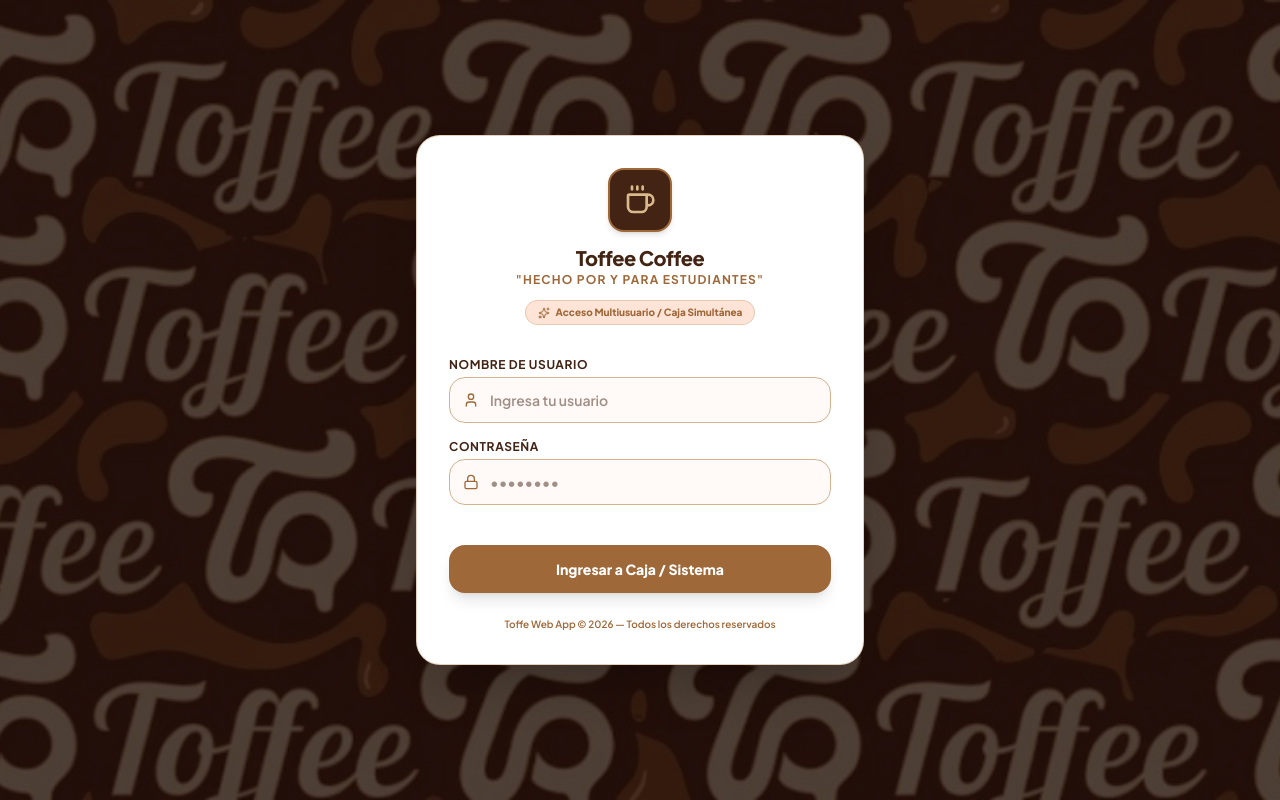
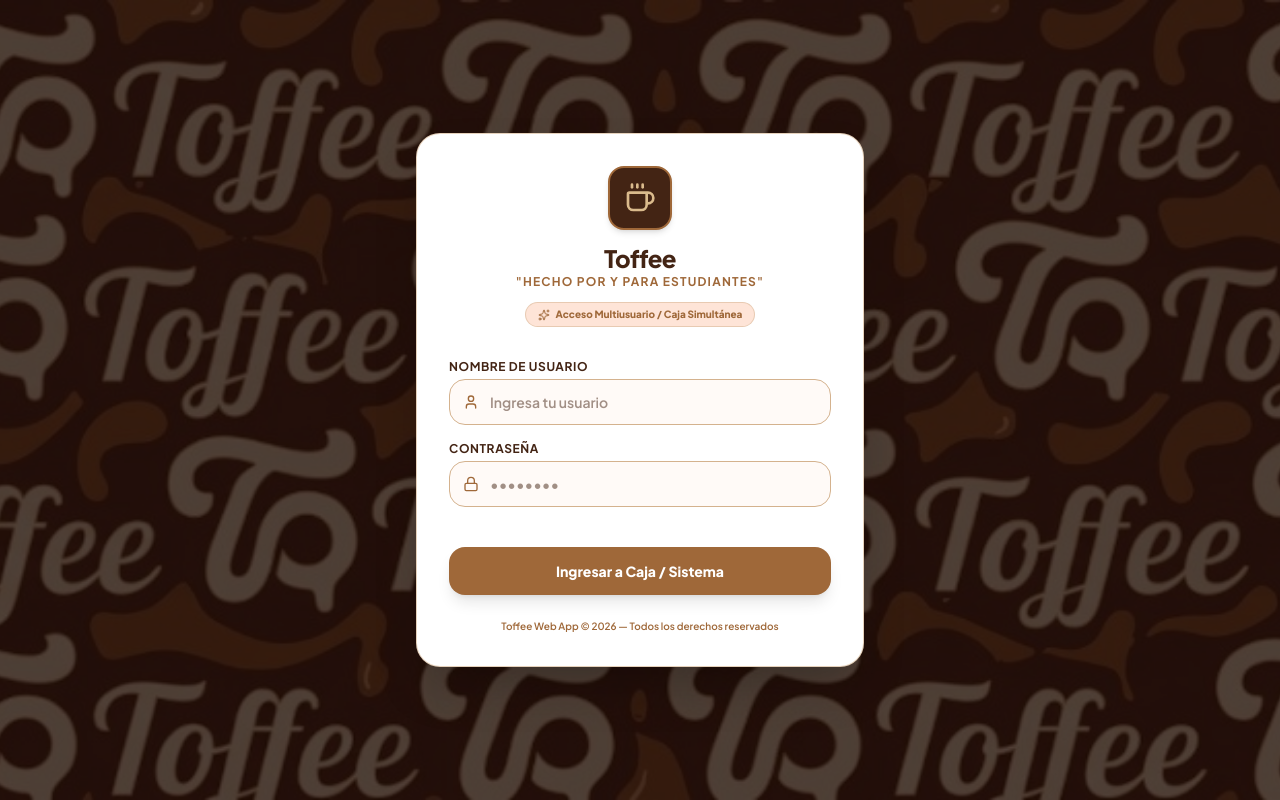
Before and after one commit to nosedimetuXD/Enchiladitos, a React (Vite) app in the folder Cafeteriaweb/: page /login in a window 1280 px wide. Built offline with nearby package versions, Linux system fonts and the light colour scheme; no server answers; a web font is replaced by a local one.

Commit message:
fix: actualizar nombre de aplicacion web y PWA exclusivamente a Toffee en manifest index y toda la interfaz

```diff
--- a/Cafeteriaweb/index.html
+++ b/Cafeteriaweb/index.html
@@ -10,11 +10,11 @@
   <meta name="mobile-web-app-capable" content="yes" />
   <meta name="apple-mobile-web-app-status-bar-style" content="black-translucent" />
   <meta name="description"
-    content="Toffee Coffee — &quot;Hecho por y para estudiantes&quot;. Sistema de gestión, POS, comandas y contabilidad." />
+    content="Toffee — &quot;Hecho por y para estudiantes&quot;. Sistema de gestión, POS, comandas y contabilidad." />
   <link rel="preconnect" href="https://fonts.googleapis.com">
   <link rel="preconnect" href="https://fonts.gstatic.com" crossorigin>
   <link href="https://fonts.googleapis.com/css2?family=Playfair+Display:ital,wght@0,600;0,700;1,600&family=Plus+Jakarta+Sans:ital,wght@0,400;0,500;0,600;0,700;0,800;1,400&display=swap" rel="stylesheet">
-  <title>Toffee Coffee</title>
+  <title>Toffee</title>
 </head>
 
 <body>
--- a/Cafeteriaweb/src/components/Layout.jsx
+++ b/Cafeteriaweb/src/components/Layout.jsx
@@ -186,13 +186,13 @@ export default function Layout() {
               >
                 <img
                   src="/icon-192.png"
-                  alt="Toffe Logo"
+                  alt="Toffee Logo"
                   className="w-10 h-10 rounded-2xl object-cover border border-[#9F6839] shadow-xs group-hover:scale-105 transition-transform shrink-0"
                 />
                 {!isCollapsed && (
                   <div className="flex flex-col min-w-0 text-left">
                     <span className="font-bold text-lg text-[#432414] dark:text-[#FEE4D7] tracking-tight leading-tight">
-                      Toffe Coffee
+                      Toffee
                     </span>
                     <span className="text-[9px] font-bold tracking-wider text-[#9F6839] dark:text-[#DABA8C] uppercase leading-tight">
                       "HECHO POR Y PARA ESTUDIANTES"
--- a/Cafeteriaweb/src/pages/Login.jsx
+++ b/Cafeteriaweb/src/pages/Login.jsx
@@ -42,8 +42,8 @@ export default function Login() {
           <div className="inline-flex items-center justify-center w-16 h-16 rounded-2xl bg-[#432414] dark:bg-[#34180D] border-2 border-[#9F6839] text-[#DABA8C] shadow-md mb-4">
             <Coffee className="w-8 h-8 text-[#DABA8C]" />
           </div>
-            <span className="font-extrabold text-[#432414] dark:text-[#FEE4D7] text-xl tracking-tight leading-none block">
-              Toffee Coffee
+            <span className="font-extrabold text-[#432414] dark:text-[#FEE4D7] text-2xl tracking-tight leading-none block">
+              Toffee
             </span>
           <p className="text-xs font-bold text-[#9F6839] dark:text-[#DABA8C] uppercase tracking-widest mt-1">
             "Hecho por y para estudiantes"
@@ -110,7 +110,7 @@ export default function Login() {
         </form>
 
         <p className="text-center text-[10px] font-semibold text-[#9F6839] dark:text-[#DABA8C]/70 mt-6">
-          Toffe Web App &copy; {new Date().getFullYear()} — Todos los derechos reservados
+          Toffee Web App &copy; {new Date().getFullYear()} — Todos los derechos reservados
         </p>
       </div>
     </div>
--- a/Cafeteriaweb/src/pages/Products.jsx
+++ b/Cafeteriaweb/src/pages/Products.jsx
@@ -152,7 +152,7 @@ export default function Products() {
       <div className="flex flex-col sm:flex-row sm:items-center justify-between gap-4">
         <div>
           <h2 className="text-2xl font-extrabold text-[#432414] dark:text-[#FEE4D7] tracking-tight">
-            Catálogo de Productos & Menú Toffee Coffee
+            Catálogo de Productos & Menú Toffee
           </h2>
           <p className="text-xs font-semibold text-[#9F6839] dark:text-[#DABA8C] mt-0.5">
             Configuración de precios, recetas, fotos e insumos consumidos por venta
--- a/Cafeteriaweb/src/pages/Profile.jsx
+++ b/Cafeteriaweb/src/pages/Profile.jsx
@@ -162,7 +162,7 @@ export default function Profile() {
           Mi Perfil & Estadísticas Personales
         </h2>
         <p className="text-xs font-semibold text-[#9F6839] dark:text-[#DABA8C] mt-0.5">
-          Información de cuenta Toffee Coffee, credenciales y resumen de rendimiento en caja
+          Información de cuenta Toffee, credenciales y resumen de rendimiento en caja
         </p>
       </div>
 
--- a/Cafeteriaweb/src/pages/Sales.jsx
+++ b/Cafeteriaweb/src/pages/Sales.jsx
@@ -878,7 +878,7 @@ export default function Sales() {
             <div id="printable-receipt" className="p-6 bg-white border border-gray-200 rounded-2xl text-center space-y-3 font-mono text-xs text-gray-800">
               <div className="flex flex-col items-center justify-center border-b border-[#D4B28E]/60 pb-3 text-center">
                 <img src="/icon-192.png" alt="Toffee Logo" className="w-12 h-12 rounded-2xl border border-[#9F6839] mb-1 object-cover" />
-                <h2 className="text-base font-black text-[#432414] uppercase tracking-wider">Toffee Coffee</h2>
+                <h2 className="text-base font-black text-[#432414] uppercase tracking-wider">Toffee</h2>
                 <p className="text-[10px] text-[#9F6839] font-extrabold uppercase tracking-widest">"Hecho por y para estudiantes"</p>
               </div>
               <p className="text-[10px] text-gray-500 mt-1">Comprobante de Venta</p>
--- a/Cafeteriaweb/src/pages/SalesHistory.jsx
+++ b/Cafeteriaweb/src/pages/SalesHistory.jsx
@@ -187,7 +187,7 @@ export default function SalesHistory() {
             <div id="printable-receipt" className="p-6 bg-white border border-gray-200 rounded-2xl text-center space-y-3 font-mono text-xs text-gray-800">
               <div className="flex flex-col items-center justify-center border-b border-[#D4B28E]/60 pb-3 text-center">
                 <img src="/icon-192.png" alt="Toffee Logo" className="w-12 h-12 rounded-2xl border border-[#9F6839] mb-1 object-cover" />
-                <h2 className="text-base font-black text-[#432414] uppercase tracking-wider">Toffee Coffee</h2>
+                <h2 className="text-base font-black text-[#432414] uppercase tracking-wider">Toffee</h2>
                 <p className="text-[10px] text-[#9F6839] font-extrabold uppercase tracking-widest">"Hecho por y para estudiantes"</p>
               </div>
 
--- a/Cafeteriaweb/src/pages/Users.jsx
+++ b/Cafeteriaweb/src/pages/Users.jsx
@@ -209,7 +209,7 @@ export default function Users() {
             Gestión de Usuarios & Personal
           </h2>
           <p className="text-xs font-semibold text-[#9F6839] dark:text-[#DABA8C] mt-0.5">
-            Cuentas, credenciales, rendimiento individual y permisos del equipo Toffee Coffee
+            Cuentas, credenciales, rendimiento individual y permisos del equipo Toffee
           </p>
         </div>
 
--- a/Cafeteriaweb/vite.config.js
+++ b/Cafeteriaweb/vite.config.js
@@ -10,9 +10,9 @@ export default defineConfig({
     VitePWA({
       registerType: 'autoUpdate',
       manifest: {
-        name: 'Toffee Coffee',
+        name: 'Toffee',
         short_name: 'Toffee',
-        description: 'Toffee Coffee — "Hecho por y para estudiantes". Sistema de POS, comandas y gestión.',
+        description: 'Toffee — "Hecho por y para estudiantes". Sistema de POS, comandas y gestión.',
         theme_color: '#46231d',
         background_color: '#46231d',
         display: 'standalone',
```
